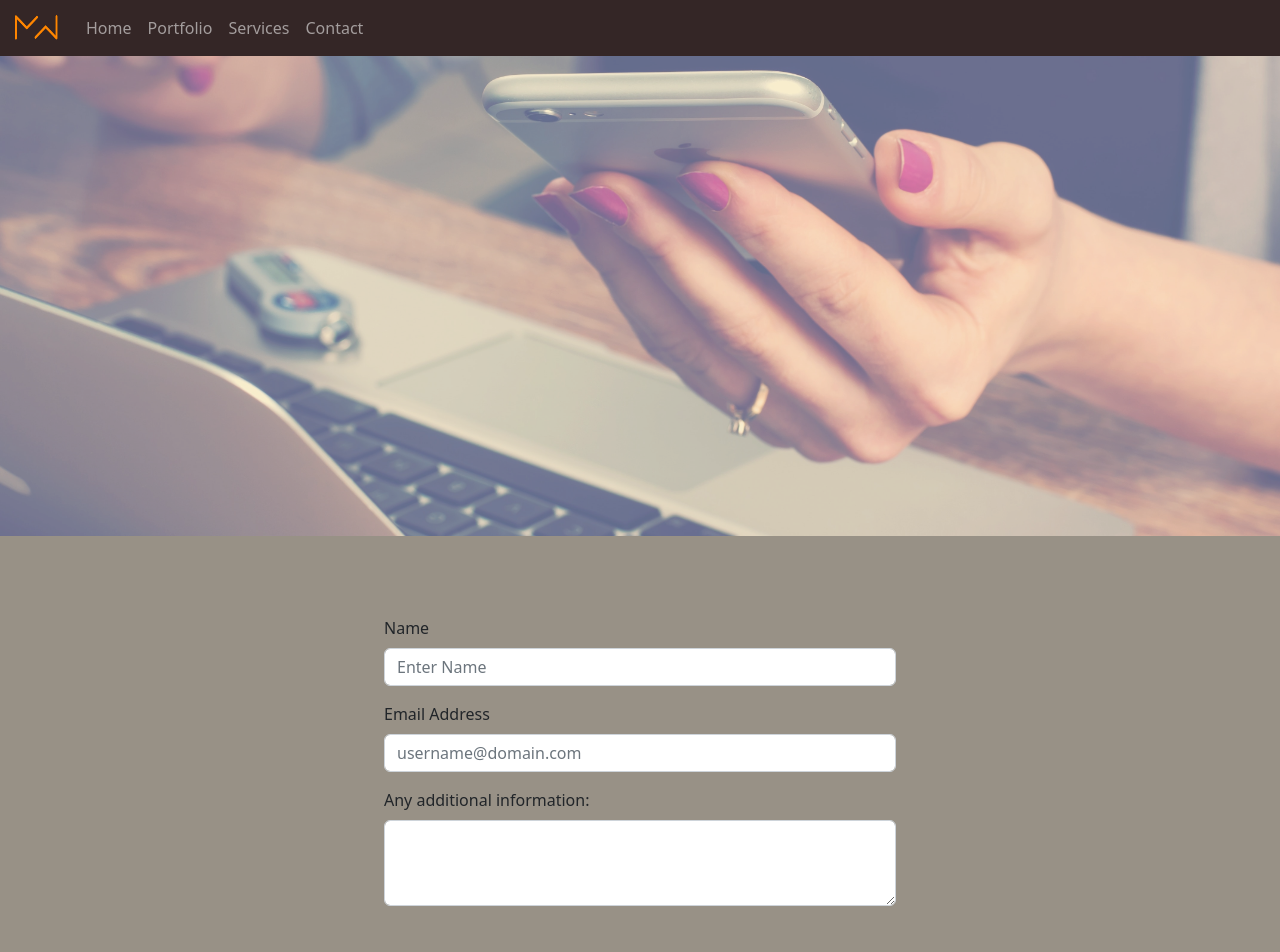
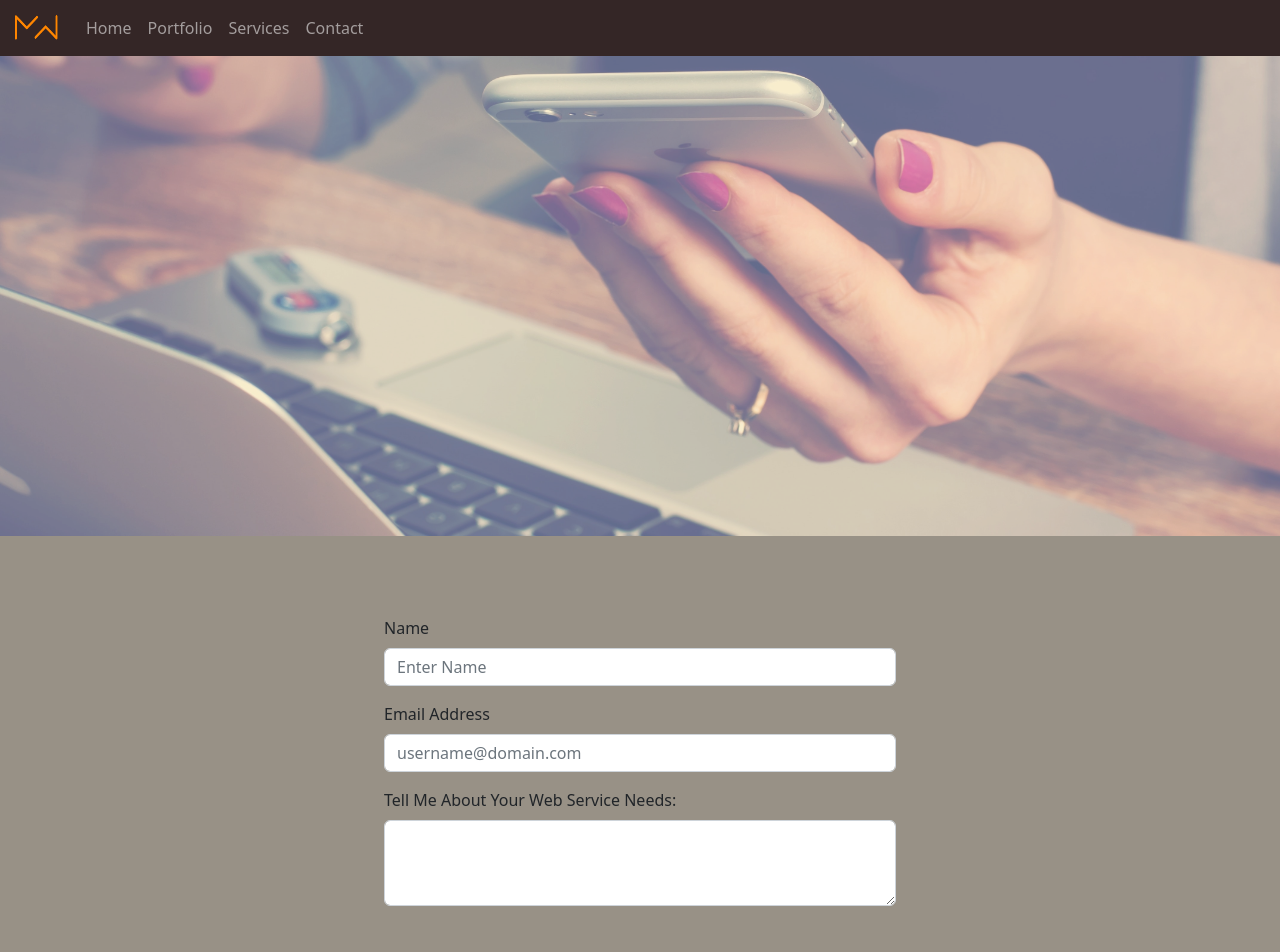
Before and after one commit to ShawnDietrich/die-tech, a React (Create React App) app: page /book in a window 1280 px wide. Shown: the top 952 px of the page. Built offline with nearby package versions, Linux system fonts and the light colour scheme; a web font is replaced by a local one.

Commit message:
Updated ecommerce URL

```diff
--- a/src/App.js
+++ b/src/App.js
@@ -11,7 +11,6 @@ import Portfolio from './Pages/Portfolio';
 
 function App() {
   return (
-    <div className="App">
       <Router>
         <Navigation />
         <Routes>
@@ -22,7 +21,6 @@ function App() {
         </Routes>
         <Footer />
       </Router>
-    </div>
   );
 }
 
--- a/src/Pages/Book.js
+++ b/src/Pages/Book.js
@@ -53,7 +53,7 @@ const Book = () => {
 
                         <Row className="mb-3">
                             <Form.Group className="mb-3" controlId="ControlTextarea">
-                                <Form.Label>Any additional information:</Form.Label>
+                                <Form.Label>Tell Me About Your Web Service Needs:</Form.Label>
                                 <Form.Control as="textarea" rows={3} />
                             </Form.Group>
                         </Row>
--- a/src/Pages/Portfolio.js
+++ b/src/Pages/Portfolio.js
@@ -40,12 +40,12 @@ const Portfolio = () => {
               <Card.ImgOverlay>
                 <Card.Title>
                   <a
-                    href="https://norfolk-home-foot-care.com/"
+                    href="https://nhfootcare.ca/"
                     className="stretched-link link-light portfolioLink"
                     target="_blank"
                     rel="noreferrer"
                   >
-                    Static Website
+                    Small Business
                   </a>
                 </Card.Title>
               </Card.ImgOverlay>
@@ -64,7 +64,7 @@ const Portfolio = () => {
               <Card.ImgOverlay>
                 <Card.Title>
                   <a
-                    href="https://made-to-order.herokuapp.com/"
+                    href="https://ecommerce.made-to-order.ca/"
                     className="stretched-link link-light portfolioLink"
                     target="_blank"
                     rel="noreferrer"
```
